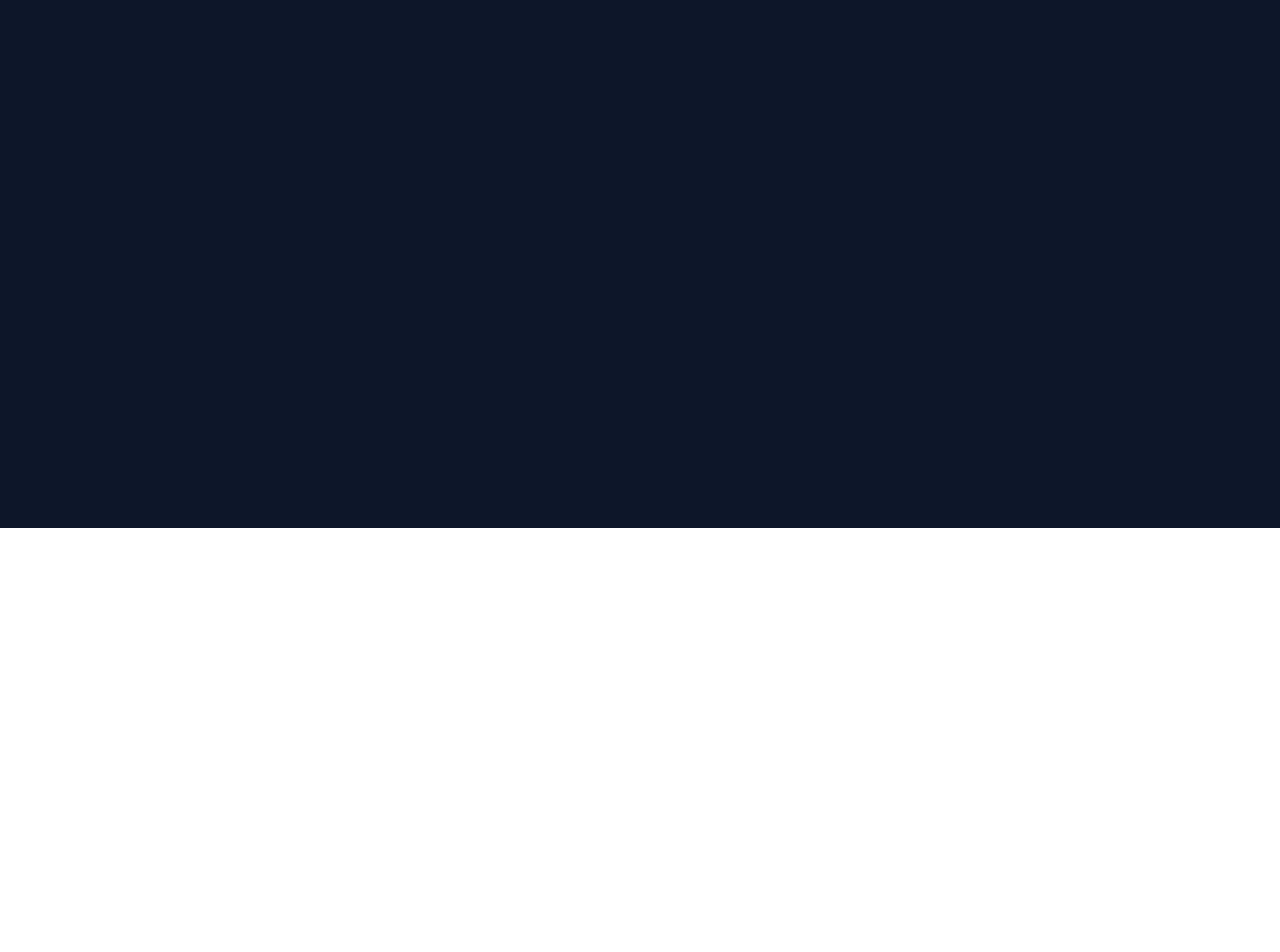
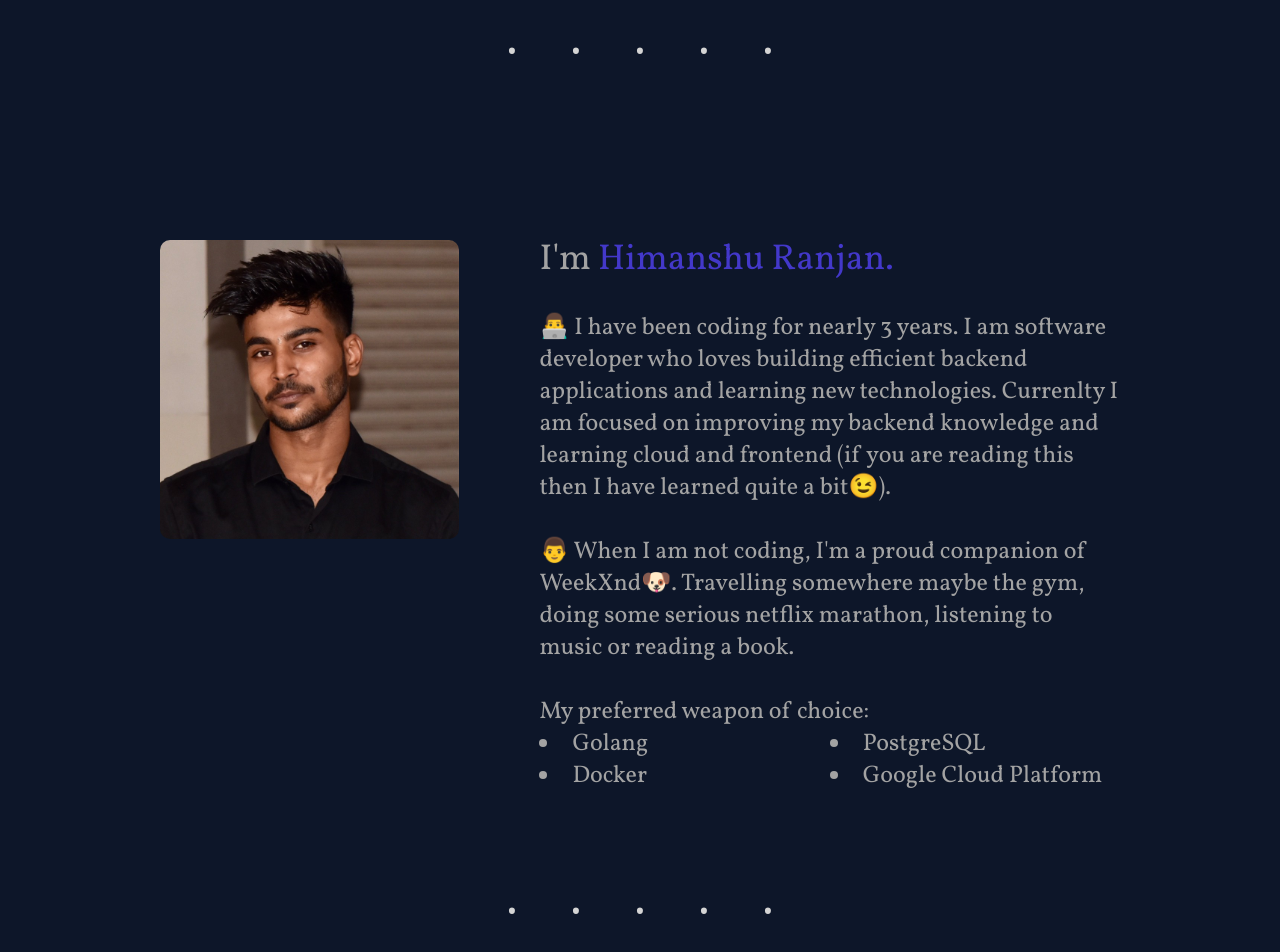
Before and after one commit to himsngh/Personal-Website, a Next.js app: page / in a window 1280 px wide. Shown: the part 828-1780 px from the top of the page. Before the commit the page ends 1356 px from the top, so only its background shows below. Built offline with nearby package versions, Linux system fonts and the light colour scheme; a web font is replaced by a local one.

Commit message:
chore: added content page with divider component

```diff
--- /dev/null
+++ b/components/Content.tsx
@@ -0,0 +1,62 @@
+import Image from "next/image";
+import profileImage from "../public/profile-pic.jpeg";
+
+function Content() {
+  return (
+    <div className="px-40 pb-20 mt-5">
+      <div className="flex">
+        <div className="mr-20">
+          <Image
+            src={profileImage}
+            alt="My profile picture."
+            style={{
+              borderRadius: 10,
+            }}
+            height={1600}
+          />
+        </div>
+        <div className="font-heading text-2xl text-neutral-400">
+          <p>
+            <span className="text-4xl">
+              I'm <span className="text-indigo-700">Himanshu Ranjan.</span>
+            </span>
+          </p>
+
+          <br></br>
+
+          <p>
+            👨‍💻 I have been coding for nearly 3 years. I am software developer
+            who loves building efficient backend applications and learning new
+            technologies. Currenlty I am focused on improving my backend
+            knowledge and learning cloud and frontend (if you are reading this
+            then I have learned quite a bit😉).
+          </p>
+
+          <br></br>
+
+          <p>
+            👨 When I am not coding, I'm a proud companion of WeekXnd🐶.
+            Travelling somewhere maybe the gym, doing some serious netflix
+            marathon, listening to music or reading a book.
+          </p>
+
+          <br></br>
+
+          <p>
+            My preferred weapon of choice:
+            <div>
+              <ol className="list-disc list-inside flex flex-wrap flex-row">
+                <li className="basis-1/2">Golang</li>
+                <li className="basis-1/2">PostgreSQL</li>
+                <li className="basis-1/2">Docker</li>
+                <li className="basis-1/2">Google Cloud Platform</li>
+              </ol>
+            </div>
+          </p>
+        </div>
+      </div>
+    </div>
+  );
+}
+
+export default Content;
--- /dev/null
+++ b/components/Divider.tsx
@@ -0,0 +1,15 @@
+function Divider() {
+    return (
+        <div className="mx-80 px-40 pb-40">
+            <div className="flex flex-row text-center text-neutral-300 text-5xl">
+                <p className="basis-1/5 py-0 px-5">.</p>
+                <p className="basis-1/5 py-0 px-5">.</p>
+                <p className="basis-1/5 py-0 px-5">.</p>
+                <p className="basis-1/5 py-0 px-5">.</p>
+                <p className="basis-1/5 py-0 px-5">.</p>
+            </div>
+        </div>
+    )
+}
+
+export default Divider;
--- a/components/Header.tsx
+++ b/components/Header.tsx
@@ -1,10 +1,11 @@
 import Button from "./Button";
+import Divider from "./Divider";
 
 function Header() {
   return (
-    <div className="bg-blue-gloss p-20 pb-96">
+    <div className="p-20 pb-12">
       <div>
-        <div className="flex flex-col items-center text-center space-y-4 p-20 pb-56 font-heading tracking-widest">
+        <div className="flex flex-col items-center text-center space-y-4 p-16 pb-20 font-heading tracking-widest">
           <h2 className="basis-30 content-center text-3xl text-neutral-400 p-1">
             HI, MY NAME IS
           </h2>
@@ -22,7 +23,7 @@ function Header() {
               </p>
             </div>
           </div>
-          <div className="py-5">
+          <div className="pt-5">
             <Button buttonName="Do you want to collaborate ?"  link="" id="collaborate"/>
           </div>
         </div>
--- a/pages/index.tsx
+++ b/pages/index.tsx
@@ -1,15 +1,20 @@
 import Head from "next/head";
+import Content from "../components/Content";
 import Header from "../components/Header";
+import Divider from "../components/Divider";
 
 export default function HomePage() {
   return (
-    <div>
+    <div className="bg-blue-gloss">
       <Head>
         <title>himsngh</title>
         <link rel="icon" href="/favicon.ico" />
       </Head>
 
       <Header />
+      <Divider/>
+      <Content />
+      <Divider/>
     </div>
   );
 }
```
Also changed, not shown: public/profile-pic.jpeg (added).
